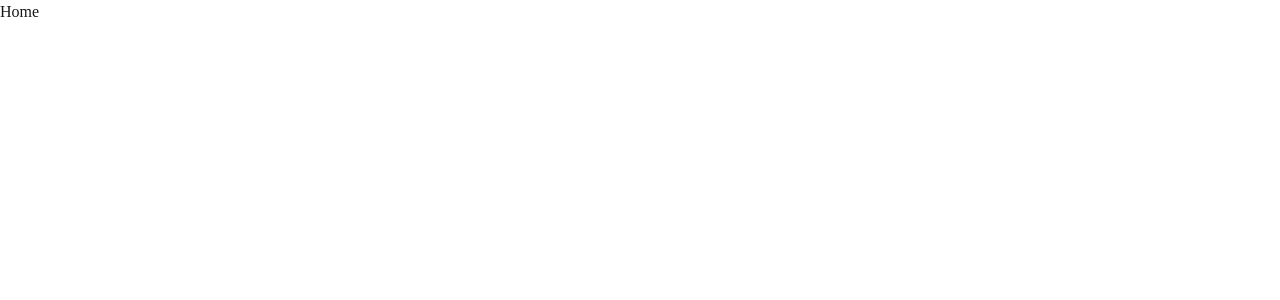
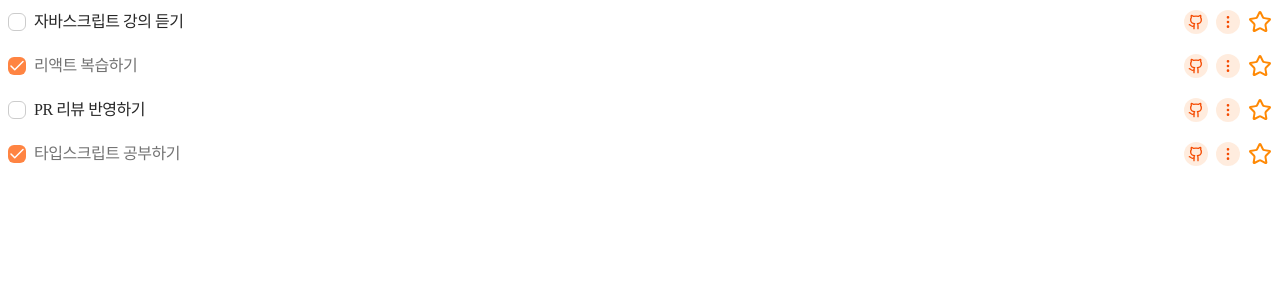
Before and after one commit to slidtodo/frontend, a Next.js app: page / in a window 1280 px wide. Shown: the top 300 px of the page. Built offline with nearby package versions, Linux system fonts and the light colour scheme.

Commit message:
refactor: taskcard props 정리

```diff
--- a/src/app/page.tsx
+++ b/src/app/page.tsx
@@ -1,3 +1,11 @@
+import TaskCard from '@/shared/components/TaskCard';
+
 export default function Home() {
-  return <div>Home</div>;
+  const todos = [
+    { id: '1', title: '자바스크립트 강의 듣기', done: false },
+    { id: '2', title: '리액트 복습하기', done: true },
+    { id: '3', title: 'PR 리뷰 반영하기', done: false },
+    { id: '4', title: '타입스크립트 공부하기', done: true },
+  ];
+  return todos.map((todo) => <TaskCard todo={todo} key={todo.id} />);
 }
--- a/src/shared/components/TaskCard/index.tsx
+++ b/src/shared/components/TaskCard/index.tsx
@@ -1,6 +1,7 @@
 'use client';
 
 import { TaskCardProps } from '@/shared/types/types';
+import clsx from 'clsx';
 import { CheckIcon, EllipsisVertical, GithubIcon, Star } from 'lucide-react';
 import { useState } from 'react';
 
@@ -16,31 +17,30 @@ import { useState } from 'react';
  * <TaskCard id="2" text="완료된 항목" checked />
  */
 export function TaskCard({
-  id,
-  text,
-  checked: initialChecked = false,
-  /* //TODO 부모에서 starred로 todo/done 분기 처리 */
+  /**
+   * [todo]
+   * todo: id, title, done
+   * issues/PR: number, state, title
+   */
+  todo,
   starred: initialStarred = false,
-  hasGithubLink = true,
-  // hasSetting 드롭다운
-  hasSetting = true,
-  onToggle,
-  onEdit,
-  onMenuOpen,
-  onStarToggle,
+
+  // 이벤트 핸들러
+  onToggle, // 체크박스
+  onStarToggle, // 별
 }: TaskCardProps) {
-  const [checked, setChecked] = useState(initialChecked);
+  const [checked, setChecked] = useState(todo.done);
   const [starred, setStarred] = useState(initialStarred);
 
   function handleToggle() {
     setChecked((prev) => !prev);
-    onToggle?.(id);
+    onToggle?.(todo.id);
     // TODO API 연결
   }
 
   function handleStarToggle() {
     setStarred((prev) => !prev);
-    onStarToggle?.(id);
+    onStarToggle?.(todo.id);
   }
 
   return (
@@ -48,21 +48,21 @@ export function TaskCard({
      * `group` -> group-hover: 처럼 사용 가능
      */
     <li
-      className={[
+      className={clsx(
         'group',
         'cursor-pointer',
         'relative flex items-center gap-2',
         'rounded-2xl px-2 py-2.5',
         'transition-colors duration-150',
         'hover:bg-[rgba(255,158,89,0.2)]',
-      ].join(' ')}
+      )}
     >
       {/* ── Checkbox ─────────────────────────────────────────── */}
       <button
         type="button"
         role="checkbox"
         aria-checked={checked}
-        aria-label={`${text} ${checked ? '완료 취소' : '완료 처리'}`}
+        aria-label={`${todo.title} ${checked ? '완료 취소' : '완료 처리'}`}
         onClick={handleToggle}
         className={[
           'relative flex cursor-pointer items-center justify-center',
@@ -75,7 +75,8 @@ export function TaskCard({
       </button>
 
       {/* ── Text ─────────────────────────────────────────────── */}
-      <span
+      {/** @TODO onClick에 모달 연결 */}
+      <div
         className={[
           'min-w-0 flex-1 truncate',
           'text-base leading-6 tracking-[-0.03em]',
@@ -86,13 +87,12 @@ export function TaskCard({
           .filter(Boolean)
           .join(' ')}
       >
-        {text}
-      </span>
+        {todo.title}
+      </div>
 
       {/* ── Action buttons ───────────────────────────────────── */}
-      <div className="flex shrink-0 items-center gap-2" role="toolbar" aria-label={`${text} 작업 도구`}>
+      <div className="flex shrink-0 items-center gap-2" role="toolbar" aria-label={`${todo.title} 작업 도구`}>
         {/* //TODO 깃허브 아이콘 */}
-        {hasGithubLink && (
         <button
           type="button"
           aria-label="메모 보기"
@@ -100,10 +100,8 @@ export function TaskCard({
         >
           <GithubIcon className="absolute inset-0 p-1 text-orange-600" />
         </button>
-        )}
 
         {/* //TODO 설정 아이콘 */}
-        {hasSetting && (
         <button
           type="button"
           aria-label="링크 보기"
@@ -111,7 +109,6 @@ export function TaskCard({
         >
           <EllipsisVertical className="absolute inset-0 p-1 text-orange-600" />
         </button>
-        )}
 
         <button
           type="button"
```
Also changed, not shown: src/shared/types/types.ts (+7 -4 lines). Lines whose indentation alone changed are shown as unchanged.
